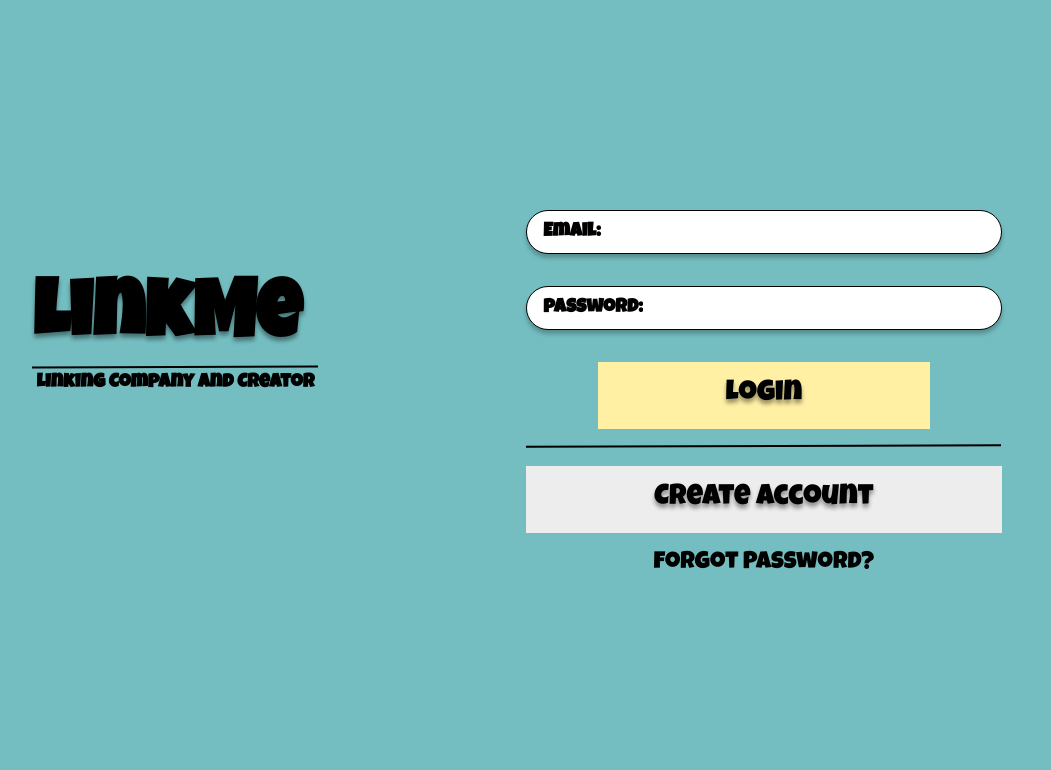
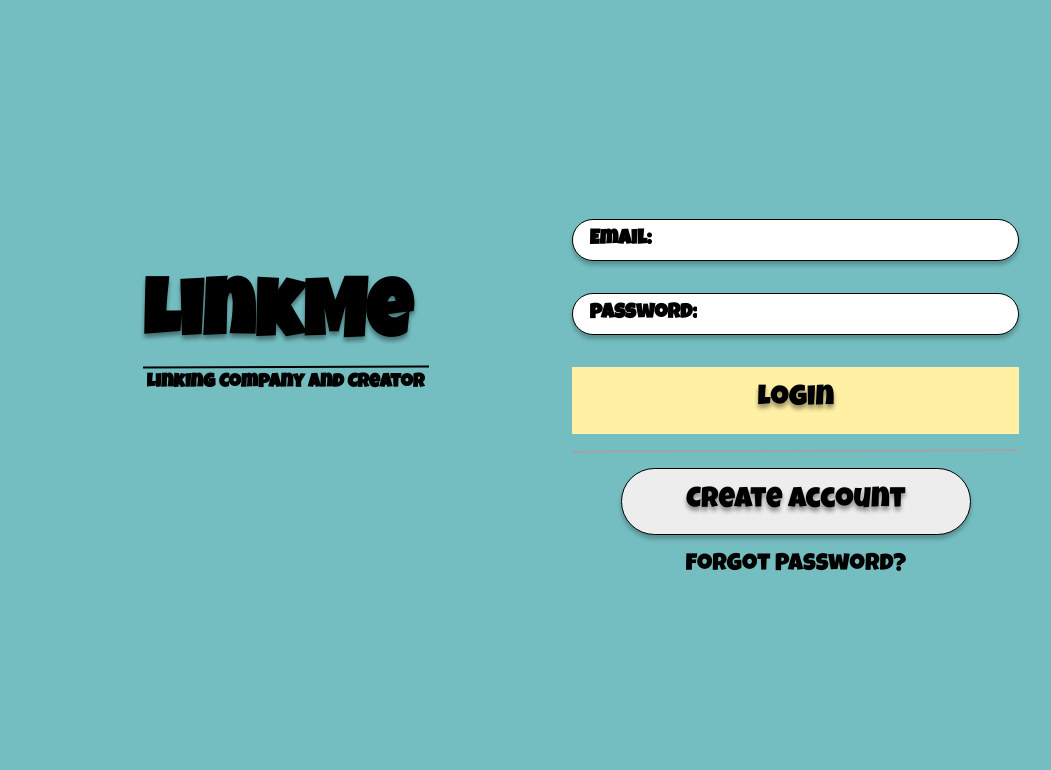
Before and after one commit to J-M0101/LinkMe, a PHP site: page / in a window 1280 px wide. Shown: the top 770 px of the page, without its empty margins (155-1206 px from the left). Run offline with PHP 8.4, Linux system fonts and the light colour scheme.

Commit message:
fixed Index

```diff
--- a/Styles.css
+++ b/Styles.css
@@ -12,23 +12,12 @@ html, body {
     background-color: #74BEC1;
   }
 
-.parentBox{
-    display: flex;
-    width: auto;
-    height: auto;
-    flex-direction: column;
-}
-
 .page {
     display: flex;
     width: 100vw;
     height: 100vh;
 }
 
-.brandname{
-    display: flex;
-    /* margin-bottom: 40rem; */
-}
 
 .intro{
     font-size: 5rem;
@@ -42,7 +31,7 @@ html, body {
 }
 
 .bar1{
-    border: 1px solid #000000;
+    border: 1px solid #A4A4A4;
     transform: rotate(-0.18deg);
 }
 
@@ -95,16 +84,10 @@ align-self: center;
     text-shadow: 0px 4px 4px rgba(0, 0, 0, 0.40);
 }
 
-.login{
-    display: flex;
-    flex-direction: column;
-    font-size: 1.2rem;
-}
-
-.page2{
-    display: flex;
-}
-
 .bluebutton{
     background-color: #74BEC1;
 }
+
+.sizeOf{
+    font-size: 1.3rem;
+}
--- a/index.php
+++ b/index.php
@@ -14,24 +14,24 @@
   </head>
   <body>
     <div class="page items-center justify-center "> <!-- Used for display flex. helps to align boxes on pages to parent -->
-      <div class="flex items-center ml6">
-        <div class="mb6 mr5"> <!--sets a display box for all company name and title-->
+      <div class="flex items-center ml7">
+        <div class="mb6 mr6"> <!--sets a display box for all company name and title-->
           <p class ="intro ma0 grow dib f3-ns no-underline">LinkMe</p>
           <p class ="bar ma0"></p>
           <p class ="tagLine ma1">Linking Company and Creator</p>
         </div>
-        <div class="login ml6 "> <!--display box that holds the email password and submit button-->
-          <form action="profile.php" method="post" class="ml3 mr5 pt3 pb2">
+        <div class="flex"> <!--display box that holds the email password and submit button-->
+          <form action="profile.php" method="post" class="ml3 mr5 pt3 w-100">
             <div class="flex items-center button mw9 pv2 ph3"><!--display box holds email input-->
-                <label for="email"> Email:</label>
-                <input class="mw7 w-100" type="text" name="email">
+                <label class="sizeOf" for="email"> Email:</label>
+                <input class="w-100" type="text" name="email">
             </div>
             <div class="flex items-center button mw9 mt4 pv2 ph3"><!--display box holds password input-->
-                <label for="password"> password:</label>
-                <input class=" w-100" type="text" name="password">
+                <label class="sizeOf" for="password"> password:</label>
+                <input class="pr6 w-100" type="text" name="password">
             </div>
             <div class="mt4 flex justify-center"><!--display box holds login button-->
-                <input class="ph6 pv3 ma0 bckColor grow dib f3-ns no-underline black pv2 db bg-animate hover-bg-yellow" type="submit" value="Login">
+                <input class=" w-100 pv3 ma0 bckColor grow dib f3-ns no-underline black pv2 db bg-animate hover-bg-yellow" type="submit" value="Login">
             </div>
 
             <div>
@@ -39,7 +39,7 @@
             </div>
 
             <div class="flex justify-center"><!-- display box holds Create account button-->
-                <input class="ph6 pv3 ma0 bckColorCreateAccount grow dib f3-ns no-underline black pv2 db bg-animate hover-bg-yellow" type="submit" value="Create Account">
+                <input class=" button ph5 pv3 ma0 bckColorCreateAccount grow dib f3-ns no-underline black pv2 db bg-animate hover-bg-yellow" type="submit" value="Create Account">
             </div>
 
             <div class="flex justify-center pt3"><!-- display box holds Forgot Password button-->
```
